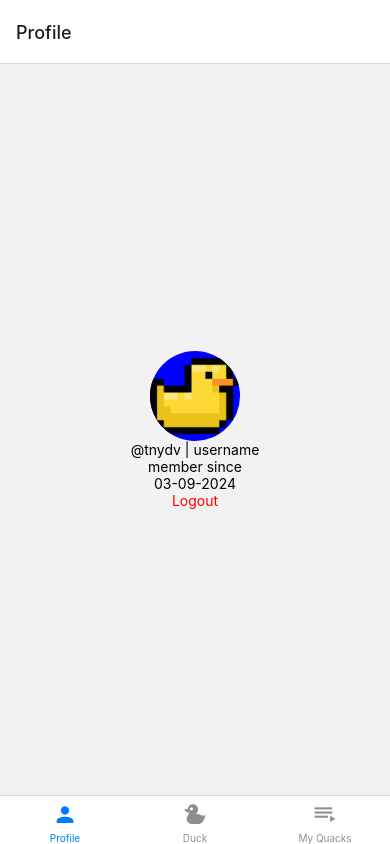
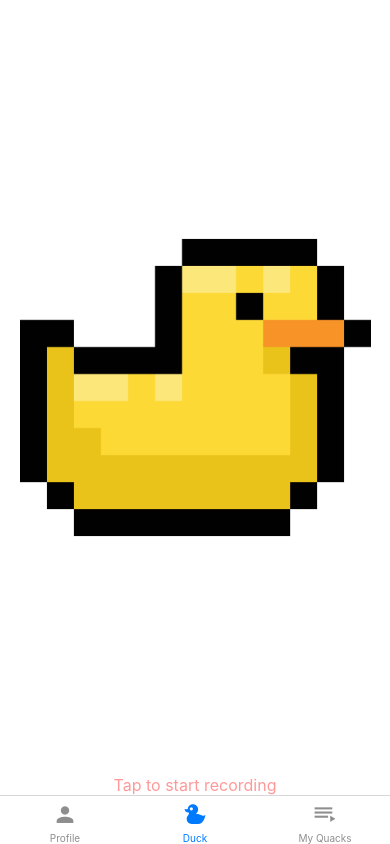
Before and after one commit to tnydv/duckie, a React Native app: screen / in a window 390 px wide. Built offline with nearby package versions, Linux system fonts and the light colour scheme.

Commit message:
added list component

```diff
--- a/App.js
+++ b/App.js
@@ -14,6 +14,7 @@ export default function App() {
   return (
     <NavigationContainer>
       <Tab.Navigator
+        initialRouteName="Duck"
         screenOptions={({ route }) => ({
           headerShown: route.name !== "Duck",
         })}>
@@ -44,7 +45,11 @@ export default function App() {
           component={RecordingsScreen}
           options={{
             tabBarIcon: ({ color, size }) => (
-              <MaterialCommunityIcons name="playlist-play" color={color} size={size} />
+              <MaterialCommunityIcons
+                name="playlist-play"
+                color={color}
+                size={size}
+              />
             ),
           }}
         />
--- a/package.json
+++ b/package.json
@@ -15,6 +15,7 @@
     "expo-status-bar": "~1.11.1",
     "react": "18.2.0",
     "react-native": "0.73.4",
+    "react-native-audio-recorder-player": "^3.6.6",
     "react-native-vector-icons": "^10.0.3"
   },
   "devDependencies": {
--- /dev/null
+++ b/src/components/Item.jsx
@@ -0,0 +1,75 @@
+import React, { useState } from "react";
+import { StyleSheet, Text, TouchableOpacity, View } from "react-native";
+
+import MaterialCommunityIcons from "react-native-vector-icons/MaterialCommunityIcons";
+
+const Item = ({ iconName, title, description, likes }) => {
+  const [isLiked, setIsLiked] = useState(false); // Track like state
+
+  const handleLikePress = () => {
+    setIsLiked(!isLiked); // Toggle like state on press
+
+  };
+
+  return (
+    <View style={styles.container}>
+      <View style={styles.topRow}>
+        <View style={styles.playButtonContainer}>
+          <MaterialCommunityIcons name="play-circle-outline" size={32} />
+        </View>
+        <View style={styles.contentSection}>
+          <Text style={styles.title}>{title}</Text>
+          <Text>{description}</Text>
+        </View>
+        <TouchableOpacity style={styles.likeContainer} onPress={handleLikePress}>
+          <MaterialCommunityIcons name={isLiked ? "heart" : "heart-outline"} size={24} />
+          <Text style={styles.likes}>{likes}</Text>
+        </TouchableOpacity>
+      </View>
+    </View>
+  );
+};
+
+const styles = StyleSheet.create({
+  container: {
+    flex: 1,
+    flexDirection: "column",
+    padding: 10,
+    backgroundColor: "#fff",
+    borderRadius: 15,
+    borderWidth: 1,
+    borderColor: "#ddd",
+    margin: 5,
+    marginBottom: 0,
+  },
+  topRow: {
+    flexDirection: "row",
+    alignItems: "center",
+  },
+  playButtonContainer: {
+    justifyContent: "center", // Center play button vertically
+    marginRight: 10, // Add margin for spacing after button
+    // Consider using a fixed width (e.g., width: 50)
+  },
+  contentSection: {
+    flex: 1, // Allow title and description to expand and fill available space
+  },
+  title: {
+    fontSize: 18,
+    fontWeight: "bold",
+  },
+  description: {
+    marginTop: 5, // Add margin for spacing after title
+  },
+  likeContainer: {
+    flexDirection: "row",
+    alignItems: "center", // Align heart and likes text vertically
+    justifyContent: "flex-end", // Center likes section horizontally to the right
+  },
+  likes: {
+    marginLeft: 5, // Add margin for spacing after heart icon
+    fontSize: 14, // Make likes text smaller
+  },
+});
+
+export default Item;
--- a/src/screens/RecordigsScreen.jsx
+++ b/src/screens/RecordigsScreen.jsx
@@ -1,11 +1,40 @@
-import React from "react";
-import { StyleSheet, Text, View } from "react-native";
+import React, { useEffect, useState } from "react";
+import { FlatList, SafeAreaView, StyleSheet, Text, View } from "react-native";
+
+import Item from "../components/Item";
+
+import DATA from "../data.json";
 
 const RecordingsScreen = () => {
+  const [data, setData] = useState([]);
+
+  const getQuacks = async () => {
+    try {
+      setData(DATA);
+    } catch (error) {
+      console.error(error);
+    }
+  };
+
+  useEffect(() => {
+    getQuacks();
+  }, []);
+
   return (
-    <View style={styles.container}>
-      <Text>RecordingsScreen</Text>
-    </View>
+    <SafeAreaView>
+      <FlatList
+        data={data}
+        renderItem={({ item }) => (
+          <Item
+            iconName="play"
+            key={item.id}
+            title={item.title}
+            description={item.description}
+            likes={item.likes}
+          />
+        )}
+      />
+    </SafeAreaView>
   );
 };
 
```
Also changed, not shown: 1 other file (tests, documents, lock files or other folders).
